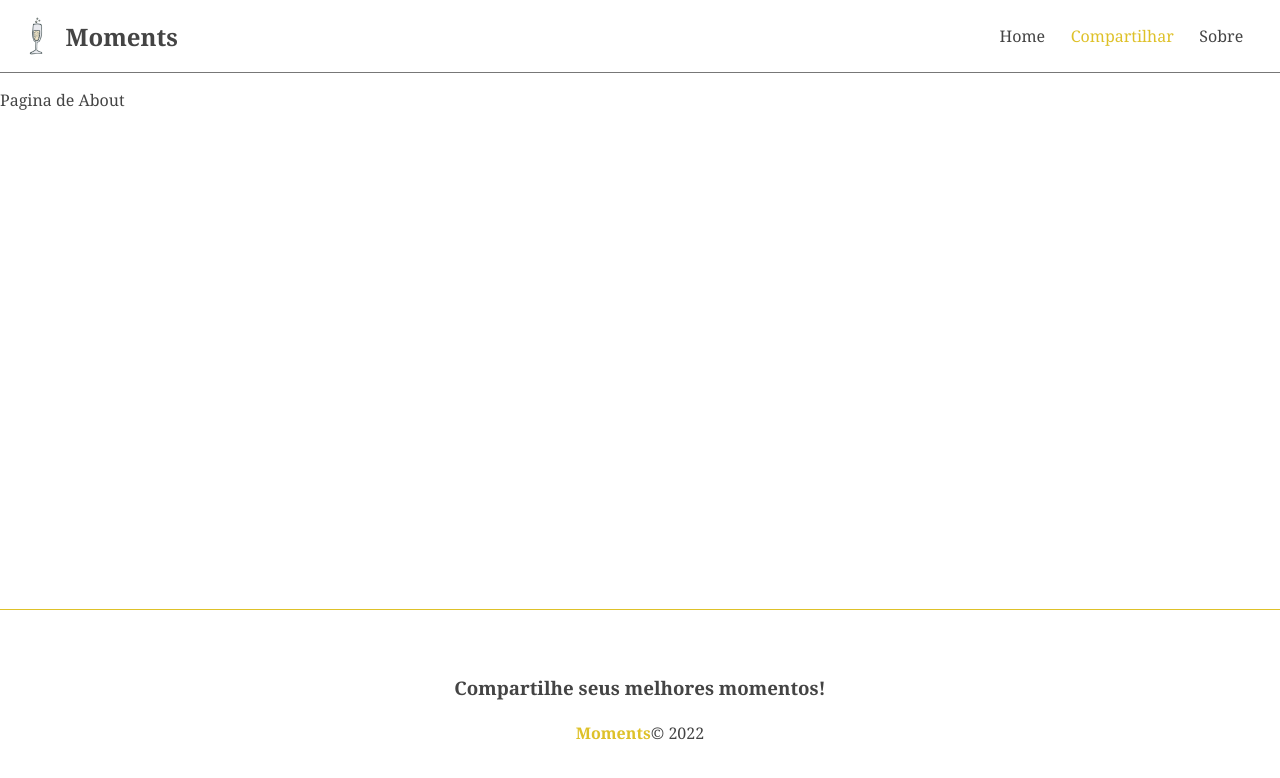
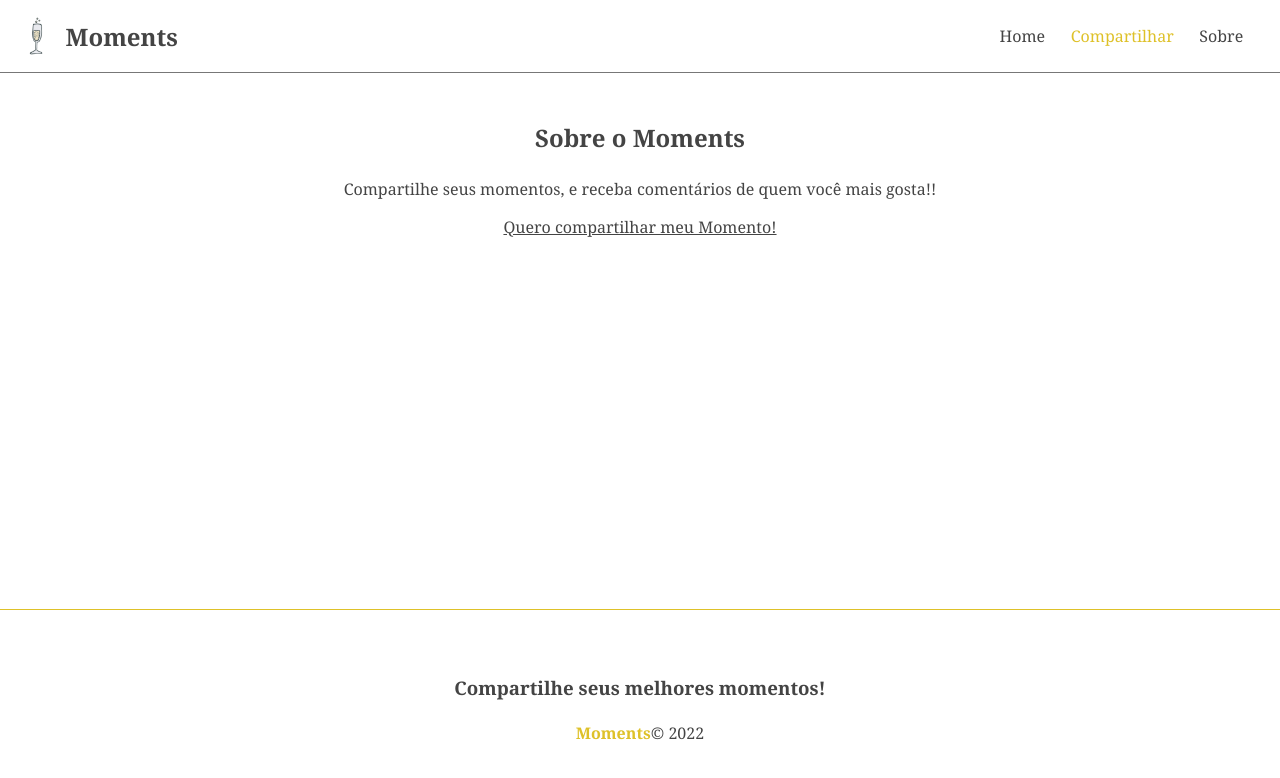
Before and after one commit to AntonioHannon24/moments, an Angular app: page /about in a window 1280 px wide. Shown: the top 778 px of the page. Built offline with nearby package versions, Linux system fonts and the light colour scheme.

Commit message:
confirmar

```diff
--- a/package.json
+++ b/package.json
@@ -18,6 +18,11 @@
     "@angular/platform-browser": "^14.0.0",
     "@angular/platform-browser-dynamic": "^14.0.0",
     "@angular/router": "^14.0.0",
+    "@fortawesome/angular-fontawesome": "^0.11.1",
+    "@fortawesome/fontawesome-svg-core": "^6.1.1",
+    "@fortawesome/free-brands-svg-icons": "^6.1.1",
+    "@fortawesome/free-regular-svg-icons": "^6.1.1",
+    "@fortawesome/free-solid-svg-icons": "^6.1.1",
     "rxjs": "~7.5.0",
     "tslib": "^2.3.0",
     "zone.js": "~0.11.4"
--- a/src/app/app.component.html
+++ b/src/app/app.component.html
@@ -1,3 +1,4 @@
+<app-messages></app-messages>
 <app-header></app-header>
 <main class="container">
   <router-outlet></router-outlet>
--- a/src/app/app.module.ts
+++ b/src/app/app.module.ts
@@ -14,6 +14,8 @@ import { AboutComponent } from './components/pages/about/about.component';
 import { HomeComponent } from './components/pages/home/home.component';
 import { NewMomentComponent } from './components/pages/new-moment/new-moment.component';
 import { MomentFormComponent } from './components/moment-form/moment-form.component';
+import { MessagesComponent } from './components/messages/messages.component';
+import { FontAwesomeModule } from '@fortawesome/angular-fontawesome';
 
 @NgModule({
   declarations: [
@@ -23,7 +25,8 @@ import { MomentFormComponent } from './components/moment-form/moment-form.compon
     AboutComponent,
     HomeComponent,
     NewMomentComponent,
-    MomentFormComponent
+    MomentFormComponent,
+    MessagesComponent
   ],
   imports: [
     BrowserModule,
@@ -31,6 +34,7 @@ import { MomentFormComponent } from './components/moment-form/moment-form.compon
     HttpClientModule,
     FormsModule,
     ReactiveFormsModule,
+    FontAwesomeModule,
   ],
   providers: [],
   bootstrap: [AppComponent]
--- /dev/null
+++ b/src/app/components/messages/messages.component.css
@@ -0,0 +1,26 @@
+.message{
+
+    position: fixed;
+    top: 3em;
+    width: 50%;
+    margin-left: 50%;
+    left: -25%;
+    z-index: 10;
+    background-color: #fff;
+    border: 3px solid #DEC129;
+    padding: 1.5em;
+    display: flex;
+    flex-direction: column;
+
+}.message-header{
+    display: flex;
+    justify-content: space-between;
+    margin-bottom: 1em;
+
+}.message-header button{
+    padding:0.5em ;
+    cursor: pointer;
+
+}.message p {
+    font-size:1.2em;
+}
--- /dev/null
+++ b/src/app/components/messages/messages.component.html
@@ -0,0 +1,9 @@
+<div class="message" *ngIf="messageService.message">
+    <div class="message-header">
+        <h2>Mensagem do sistema:</h2>
+        <button class="clear" (click)="messageService.clear()">
+            <fa-icon [icon]="faTimes"></fa-icon>
+        </button>
+    </div>
+    <p>{{messageService.message}}</p>
+</div>
--- /dev/null
+++ b/src/app/components/messages/messages.component.ts
@@ -0,0 +1,19 @@
+import { Component, OnInit } from '@angular/core';
+import { faTimes } from '@fortawesome/free-solid-svg-icons';
+import { MessagesService } from 'src/app/services/messages.service';
+
+@Component({
+  selector: 'app-messages',
+  templateUrl: './messages.component.html',
+  styleUrls: ['./messages.component.css']
+})
+export class MessagesComponent implements OnInit {
+
+  faTimes = faTimes;
+
+  constructor(public messageService:MessagesService) { }
+
+  ngOnInit(): void {
+  }
+
+}
--- a/src/app/components/pages/about/about.component.css
+++ b/src/app/components/pages/about/about.component.css
@@ -0,0 +1,12 @@
+.about{
+    display: flex;
+    flex-direction: column;
+    align-items: center;
+    justify-content: center;
+    padding: 2em;
+
+}h2,p{
+    margin-bottom: 1em;
+}.about a {
+    text-decoration: underline;
+}
--- a/src/app/components/pages/about/about.component.html
+++ b/src/app/components/pages/about/about.component.html
@@ -1 +1,5 @@
-<p>Pagina de About</p>
+<div class="about">
+    <h2>Sobre o Moments</h2>
+    <p>Compartilhe seus momentos, e receba comentários de quem você mais gosta!!</p>
+    <a routerLink="/moments/new">Quero compartilhar meu Momento!</a>
+</div>
--- a/src/app/components/pages/new-moment/new-moment.component.ts
+++ b/src/app/components/pages/new-moment/new-moment.component.ts
@@ -2,6 +2,8 @@ import { formatDate } from '@angular/common';
 import { Component, OnInit } from '@angular/core';
 import { Moment } from 'src/app/Moment';
 import { MomentService } from 'src/app/services/moment.service';
+import { MessagesService } from 'src/app/services/messages.service';
+import { Router } from '@angular/router';
 
 @Component({
   selector: 'app-new-moment',
@@ -12,7 +14,7 @@ export class NewMomentComponent implements OnInit {
 
   btnText = "Compartilhar!";
 
-  constructor(private momentService: MomentService) { }
+  constructor(private router:Router,private momentService: MomentService,private messageService:MessagesService) { }
 
   ngOnInit(): void {
   }
@@ -34,7 +36,10 @@ export class NewMomentComponent implements OnInit {
 
     //exibir mensagem
 
+    this.messageService.add("Momento Adicionado Com Sucesso!!")
+
     //redirect
+    this.router.navigate(['/']);
 
 
 
--- a/src/app/services/messages.service.ts
+++ b/src/app/services/messages.service.ts
@@ -5,5 +5,18 @@ import { Injectable } from '@angular/core';
 })
 export class MessagesService {
 
+  message:string = '';
+
   constructor() { }
+
+  add(message:string){
+    this.message = message;
+    setTimeout(()=>{
+      this.clear()
+    },4000)
+  }
+  clear(){
+   this.message = '';
+  }
+
 }
```
Also changed, not shown: 2 other files (tests, documents, lock files or other folders).
